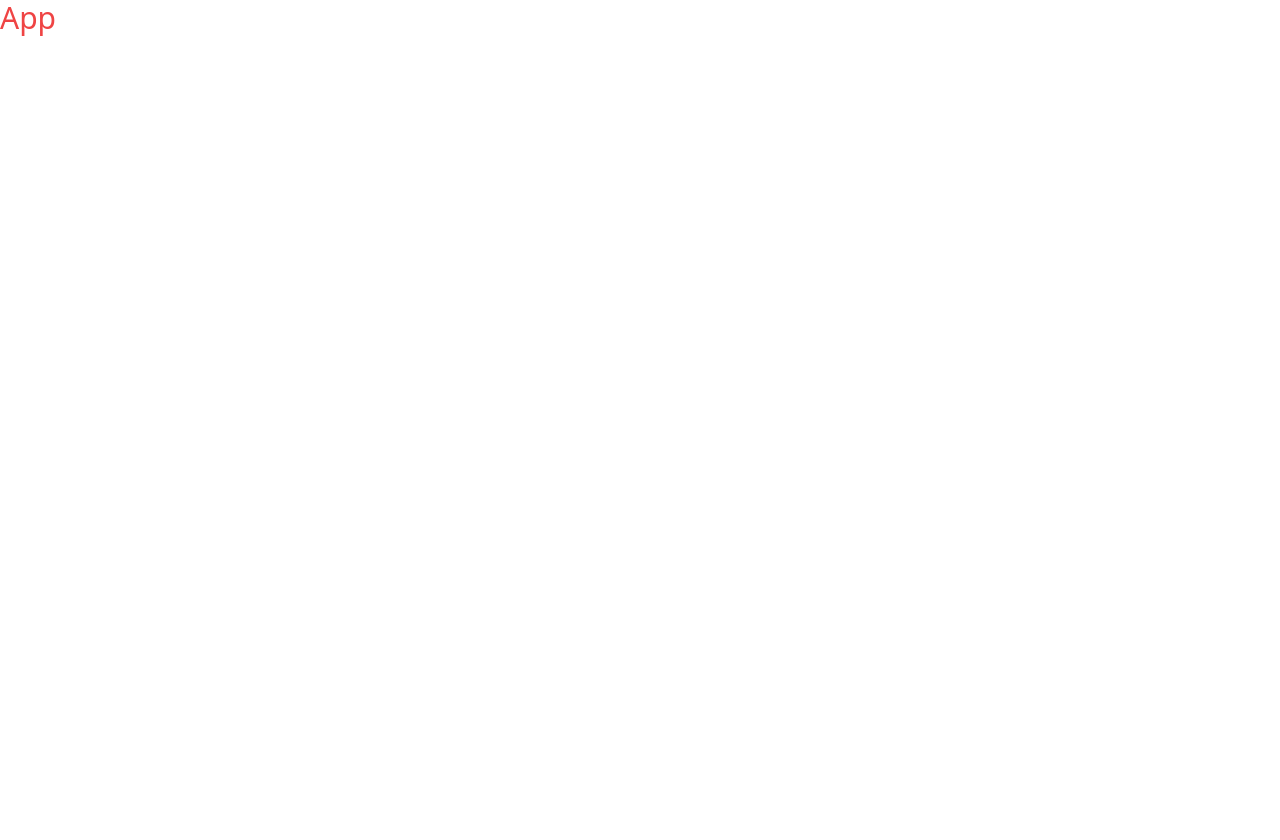
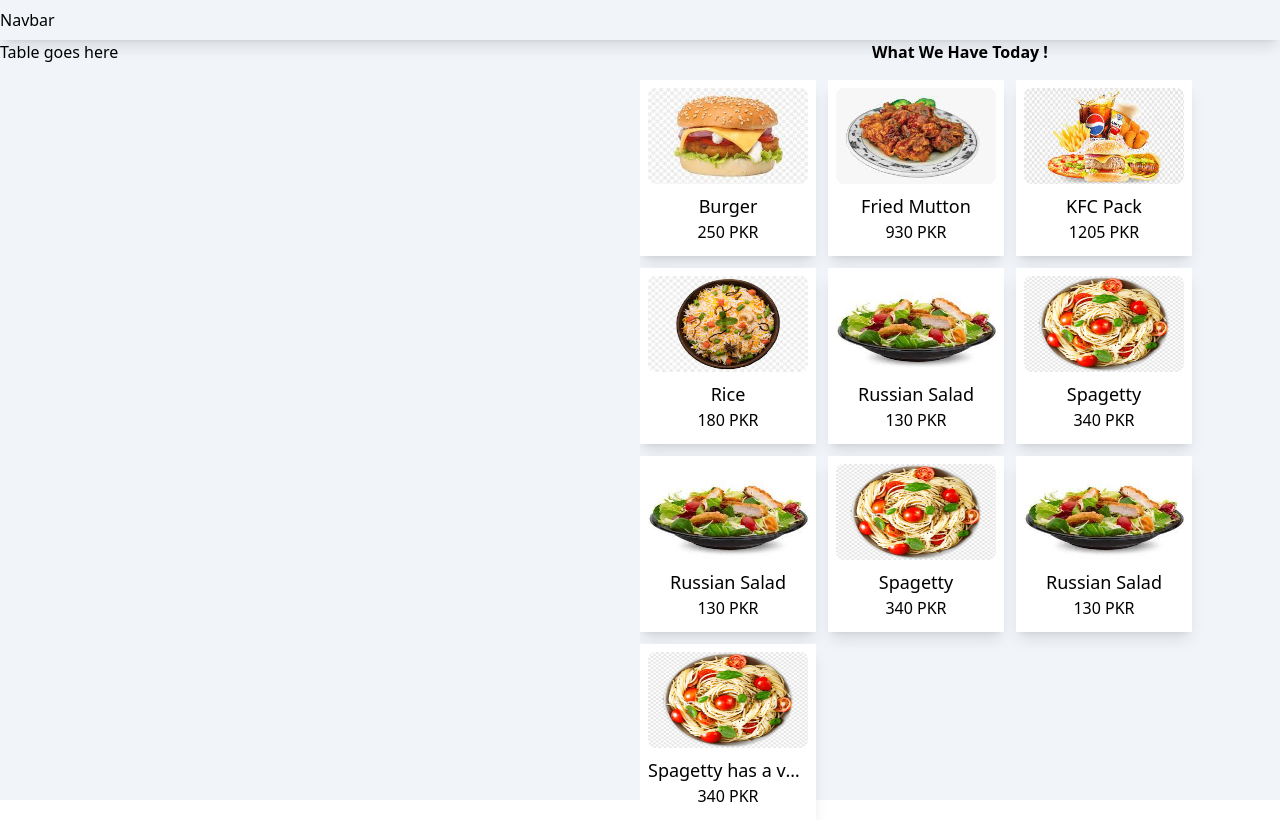
Before and after one commit to aziz-codes/aljazira-pos, a React (Create React App) app: page / in a window 1280 px wide. Before the commit the page ends 800 px from the top, so only its background shows below. Built offline with nearby package versions, Linux system fonts and the light colour scheme.

Commit message:
tailwindcss scrollbar,navbar

```diff
--- a/package.json
+++ b/package.json
@@ -11,7 +11,9 @@
     "@testing-library/user-event": "^13.5.0",
     "react": "^18.2.0",
     "react-dom": "^18.2.0",
+    "react-router-dom": "^6.4.3",
     "react-scripts": "5.0.1",
+    "tailwind-scrollbar": "^2.0.1",
     "web-vitals": "^2.1.4"
   },
   "scripts": {
--- a/src/App.js
+++ b/src/App.js
@@ -1,7 +1,28 @@
 import React from "react";
+import Items from "./components/Items";
+import Navbar from "./components/Navbar";
 
 const App = () => {
-  return <div className="text-3xl text-red-500">App</div>;
+  return (
+    <div className="bg-slate-100 max-h-screen">
+      <Navbar />
+
+      <main className="z-0 relative w-full flex flex-col md:flex-row gap-3 h-screen max-h-screen justify-between">
+        <div>Table goes here</div>
+        <div className="md:w-1/2 max-h-screen w-full min-h-full  flex flex-col">
+          <h1 className="font-bold tracking-normal text-center">
+            What We Have Today !
+          </h1>
+          <div
+            className="flex flex-wrap w-full relative
+           pt-4 gap-3 max-h-full overflow-y-auto scrollbar  scrollbar-track-gray-100"
+          >
+            <Items />
+          </div>
+        </div>
+      </main>
+    </div>
+  );
 };
 
 export default App;
--- a/src/components/Items.jsx
+++ b/src/components/Items.jsx
@@ -1,7 +1,30 @@
 import React from "react";
 import { items } from "../data/dummy";
+
 const Items = () => {
-  return <div>Items</div>;
+  return (
+    <>
+      {items.map((item, index) => (
+        <div
+          key={index}
+          className="flex flex-col shadow-lg bg-white hover:scale-95 transition-all
+     duration-100 ease-in-out w-44 h-44  rouned-md cursor-pointer p-2"
+        >
+          <img
+            src={item.image}
+            className="h-28 max-h-24 rounded-lg"
+            alt={item.name}
+          />
+          <div className="text-center pt-2">
+            <h4 className="font-medium text-lg overflow-hidden whitespace-nowrap text-ellipsis">
+              {item.name}
+            </h4>
+            <span>{item.price} PKR</span>
+          </div>
+        </div>
+      ))}
+    </>
+  );
 };
 
 export default Items;
--- /dev/null
+++ b/src/components/Navbar.jsx
@@ -0,0 +1,14 @@
+import React from "react";
+
+const Navbar = () => {
+  return (
+    <div
+      className="sticky top-0 z-50 w-full h-10 overflow-hidden flex flex-row
+     justify-between items-center shadow-lg"
+    >
+      Navbar
+    </div>
+  );
+};
+
+export default Navbar;
--- a/src/data/dummy.js
+++ b/src/data/dummy.js
@@ -36,4 +36,24 @@ export const items = [
     image: spagetty,
     price: 340,
   },
+  {
+    name: "Russian Salad",
+    image: salad,
+    price: 130,
+  },
+  {
+    name: "Spagetty",
+    image: spagetty,
+    price: 340,
+  },
+  {
+    name: "Russian Salad",
+    image: salad,
+    price: 130,
+  },
+  {
+    name: "Spagetty has a very long text",
+    image: spagetty,
+    price: 340,
+  },
 ];
```
Also changed, not shown: 1 other file (tests, documents, lock files or other folders).
